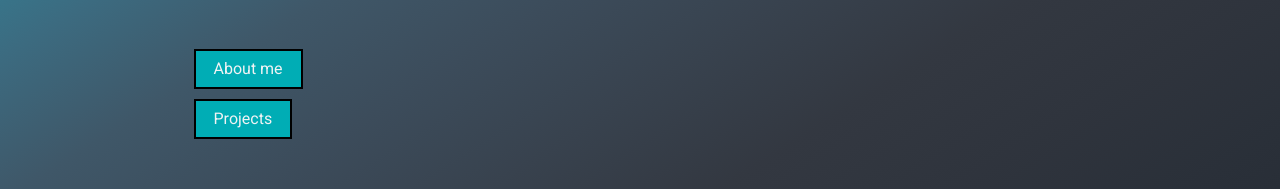
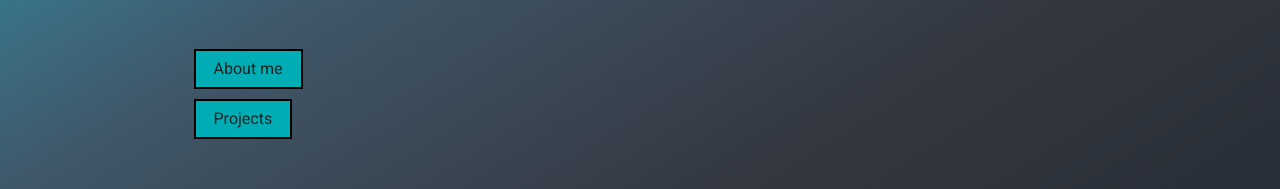
Before and after one commit to Vikaheimo/Portfolio-frontend, a SvelteKit app: page / in a window 1280 px wide. Shown: the part 379-568 px from the top of the page. Built offline with nearby package versions, Linux system fonts and the light colour scheme.

Commit message:
Fix-seo (#9)

```diff
--- a/src/app.html
+++ b/src/app.html
@@ -2,7 +2,7 @@
 <html lang="en">
     <head>
         <meta charset="utf-8" />
-        <link rel="icon" href="%sveltekit.assets%/images/crustacian.png" />
+        <link rel="icon" href="%sveltekit.assets%/favicon.ico" />
         <meta name="viewport" content="width=device-width" />
         %sveltekit.head%
     </head>
--- a/src/lib/button.svelte
+++ b/src/lib/button.svelte
@@ -7,12 +7,11 @@
 
 <style>
     button {
-        background: white;
         border: solid 2px black;
         padding: 0.375em 1.125em;
         font-size: 1rem;
-        background: #00adb5;
-        color: hsl(190deg, 10%, 95%);
+        background: #00ADB5;
+        color: #212121;
         width: fit-content;
         box-shadow: 0 0px 0px hsla(190deg, 15%, 5%, 0.2);
         border-top-left-radius: 0px;
--- a/src/routes/+layout.svelte
+++ b/src/routes/+layout.svelte
@@ -1,5 +1,6 @@
 <script lang="ts">
     import Navbar from '../lib/navbar.svelte';
+    import { page } from '$app/stores';
 </script>
 
 <svelte:head>
@@ -10,6 +11,8 @@
     <link rel="preconnect" href="https://fonts.googleapis.com" />
     <link rel="preconnect" href="https://fonts.gstatic.com" />
     <link href="https://fonts.googleapis.com/css2?family=Roboto&display=swap" rel="stylesheet" />
+    <title>Vikaheimo.dev</title>
+    <meta name="description" content="Vili Ikäheimo's portfolio website.">
 </svelte:head>
 
 <Navbar />
```
Also changed, not shown: static/images/crustacian.png (deleted), static/images/favicon.png (deleted), static/robots.txt (added), 1 other file (tests, documents, lock files or other folders).
